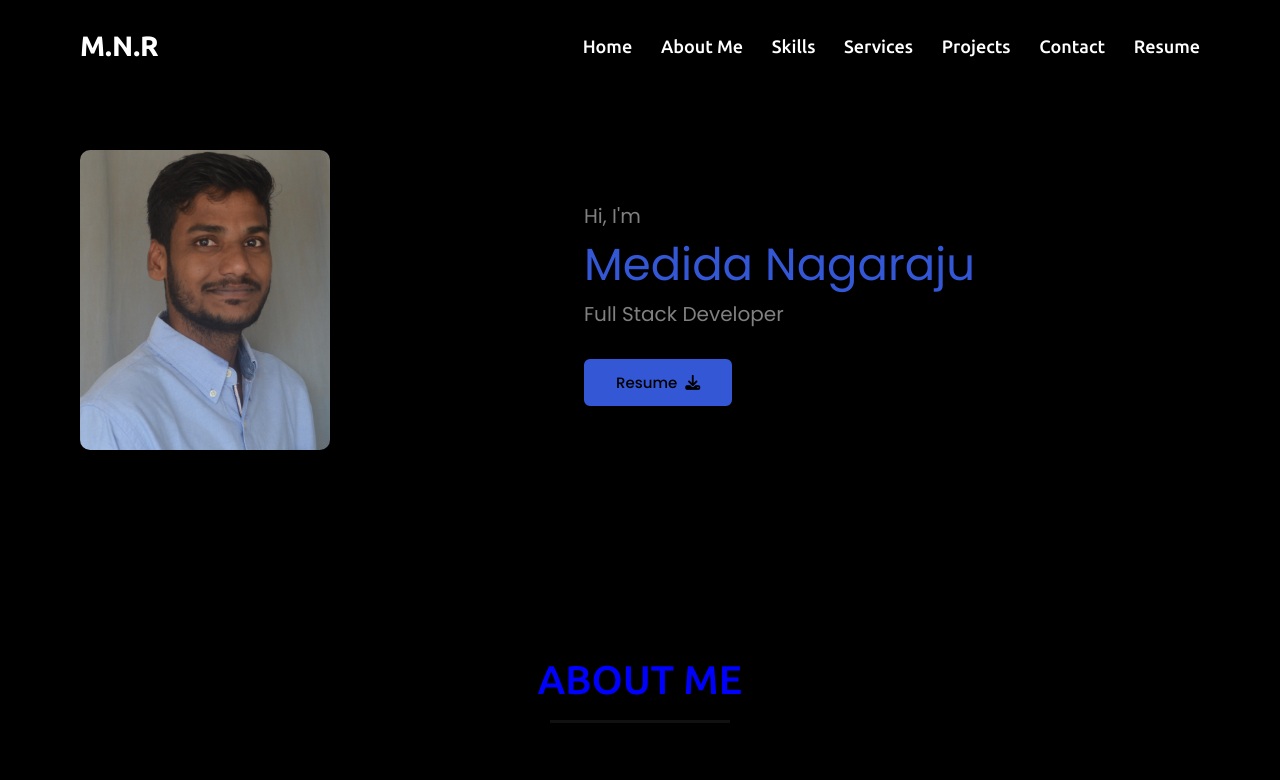
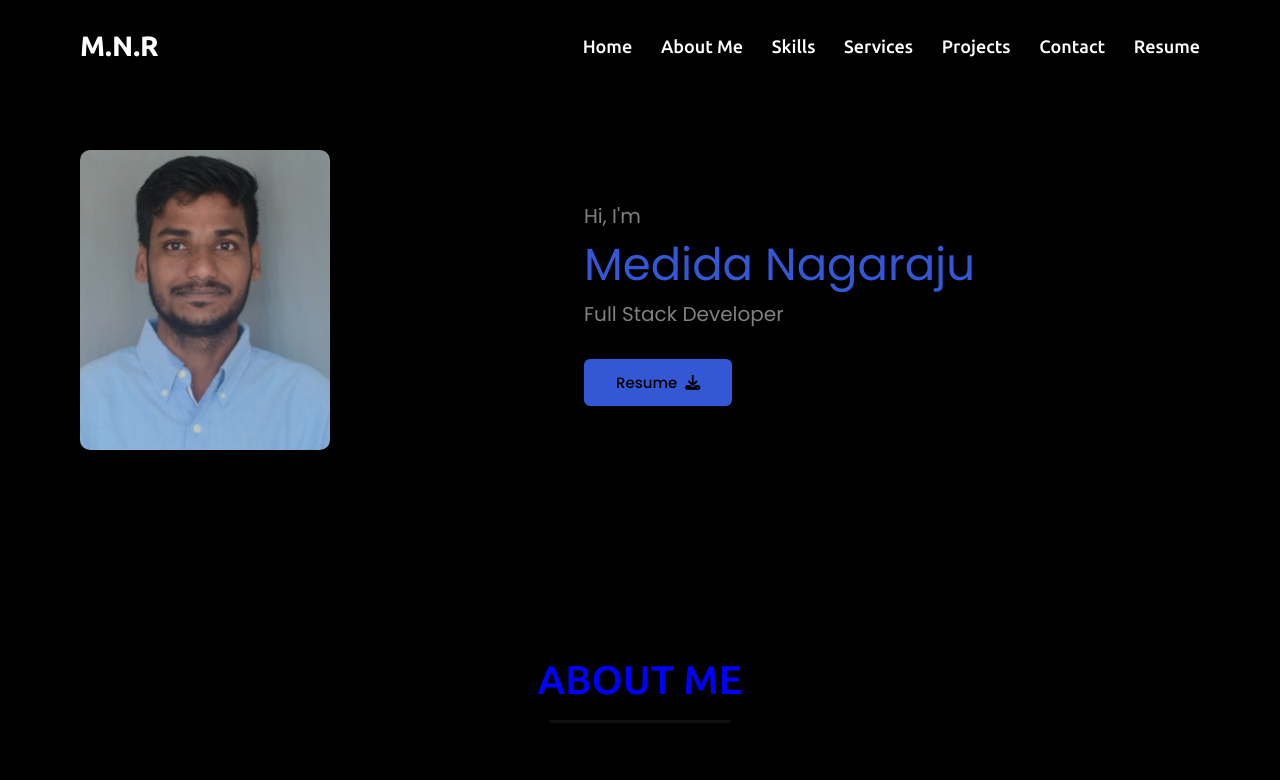
Before and after one commit to Nagarajumedida/Nagarajumedida.github.io, a plain HTML site: page index.html in a window 1280 px wide. Shown: the top 780 px of the page. Drawn offline with nearby package versions, Linux system fonts and the light colour scheme; a script that the page names is missing.

Commit message:
Prrofile pic added

```diff
--- a/index.html
+++ b/index.html
@@ -46,7 +46,7 @@
             <div class="max-width">
                 <div class="about-content">
                     <div class="column left">
-                        <img src="images/raju.jpg" alt="">
+                        <img src="images/nagaraju.jpg" alt="">
                     </div>
                     <div class="column right">
                         <p class="text-1">Hi, I'm</p><br/>
@@ -256,7 +256,7 @@
                 Loading the data just for you.
             </div>
 
-            <!-- <div class="gr-list">
+            <div class="gr-list">
                 <div class="gr-work" >
                     <div>
                         <img alt="Nagarajumedida"
@@ -265,7 +265,7 @@
 
                 </div>
 
-            </div> -->
+            </div>
     </div>
 </section>
                                             <!-- SERVICES -->
```
Also changed, not shown: images/nagaraju.jpg (added), 1 other file.
